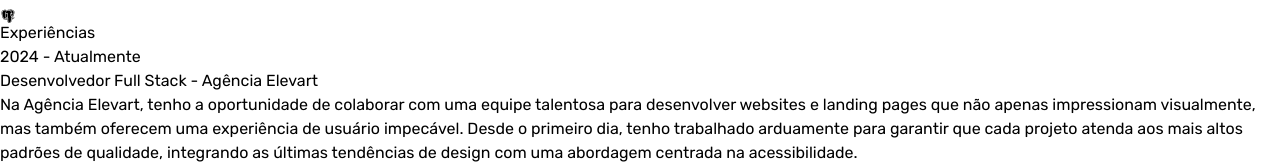
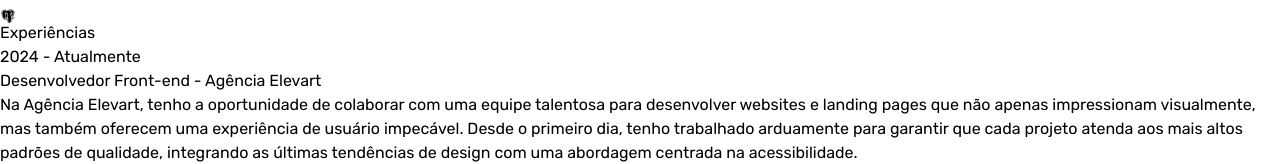
Before and after one commit to ravycarvalhodeveloper/portfolio-ravycarvalho, a React (Vite) app: page / in a window 1280 px wide. Shown: the part 607-771 px from the top of the page. Built offline with nearby package versions, Linux system fonts and the light colour scheme.

Commit message:
Update index.js

```diff
--- a/src/constants/index.js
+++ b/src/constants/index.js
@@ -12,7 +12,7 @@ export const ABOUT_TEXT = `Sou um desenvolvedor full stack dedicado e versátil,
 export const EXPERIENCES = [
   {
     year: "2024 - Atualmente",
-    role: "Desenvolvedor Full Stack",
+    role: "Desenvolvedor Front-end",
     company: "Agência Elevart",
     description: `Na Agência Elevart, tenho a oportunidade de colaborar com uma equipe talentosa para desenvolver websites e landing pages que não apenas impressionam visualmente, mas também oferecem uma experiência de usuário impecável. Desde o primeiro dia, tenho trabalhado arduamente para garantir que cada projeto atenda aos mais altos padrões de qualidade, integrando as últimas tendências de design com uma abordagem centrada na acessibilidade.`,
     technologies: ["Javascript", "React.js", "Next.js","Firebase", "mongoDB"],
```
